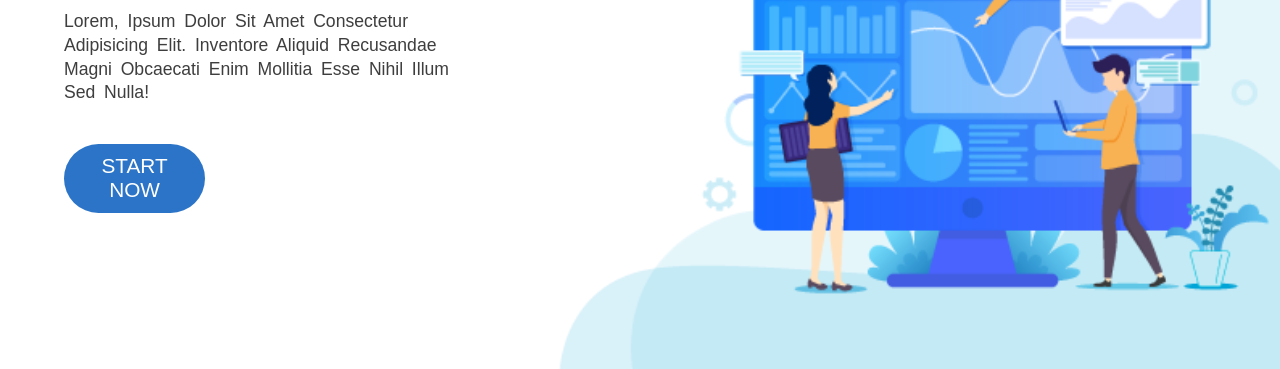
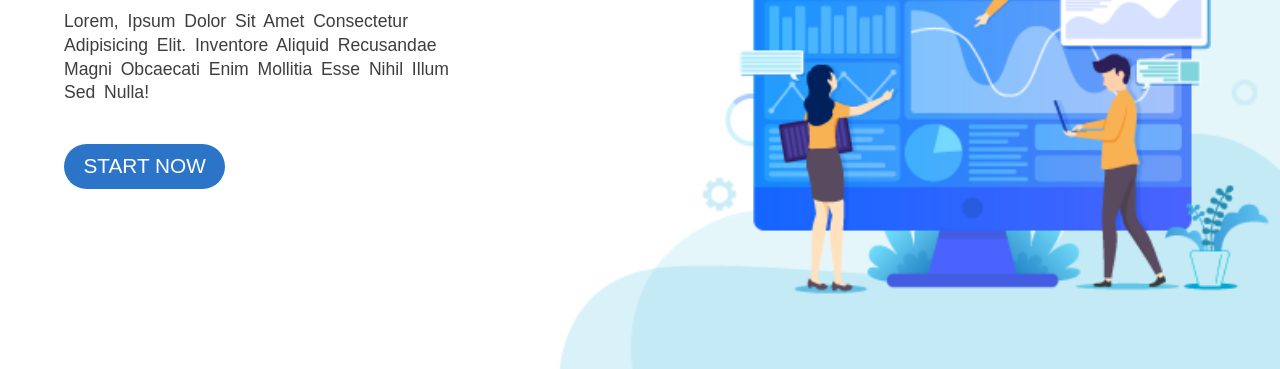
Before and after one commit to aremon98/hwnew, a plain HTML site: page index.html in a window 1280 px wide. Shown: the part 431-800 px from the top of the page. Drawn offline with Linux system fonts and the light colour scheme.

Commit message:
Update style.css

```diff
--- a/css/style.css
+++ b/css/style.css
@@ -20,7 +20,7 @@ a {
 
 
 header{
-    background-image: url(/img/bg.png);
+    background-image: url(../img/bg.png);
     background-repeat: no-repeat;
     background-position: right bottom;
     background-size: cover;
@@ -103,8 +103,8 @@ header{
     color: #fff;
     border-radius: 3rem;
     margin: 0.6em 0;
-    padding: 0.5em 0.7em;
-    width: 35%;
+    padding: 0.5em 0.65em;
+    width: 40%;
     text-align: center;
 }
 
```
